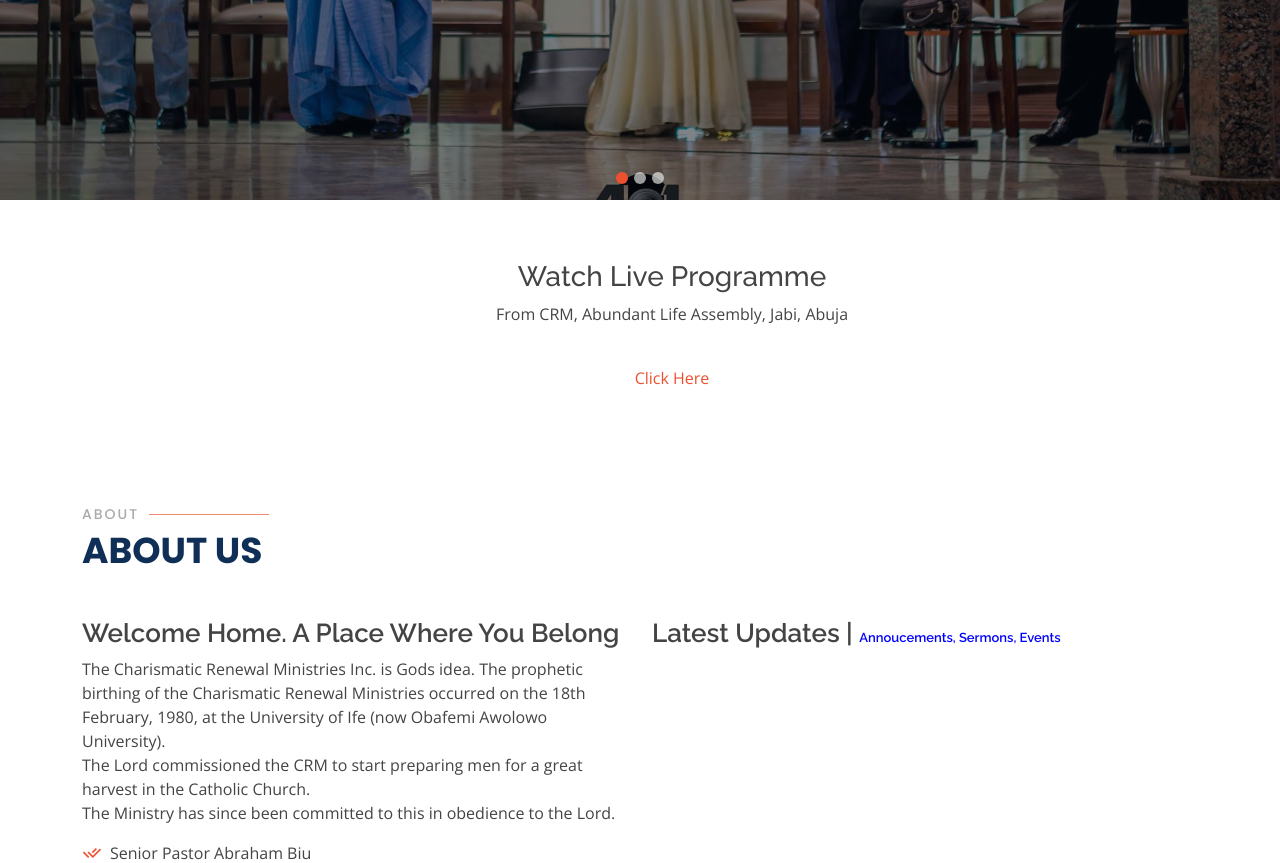
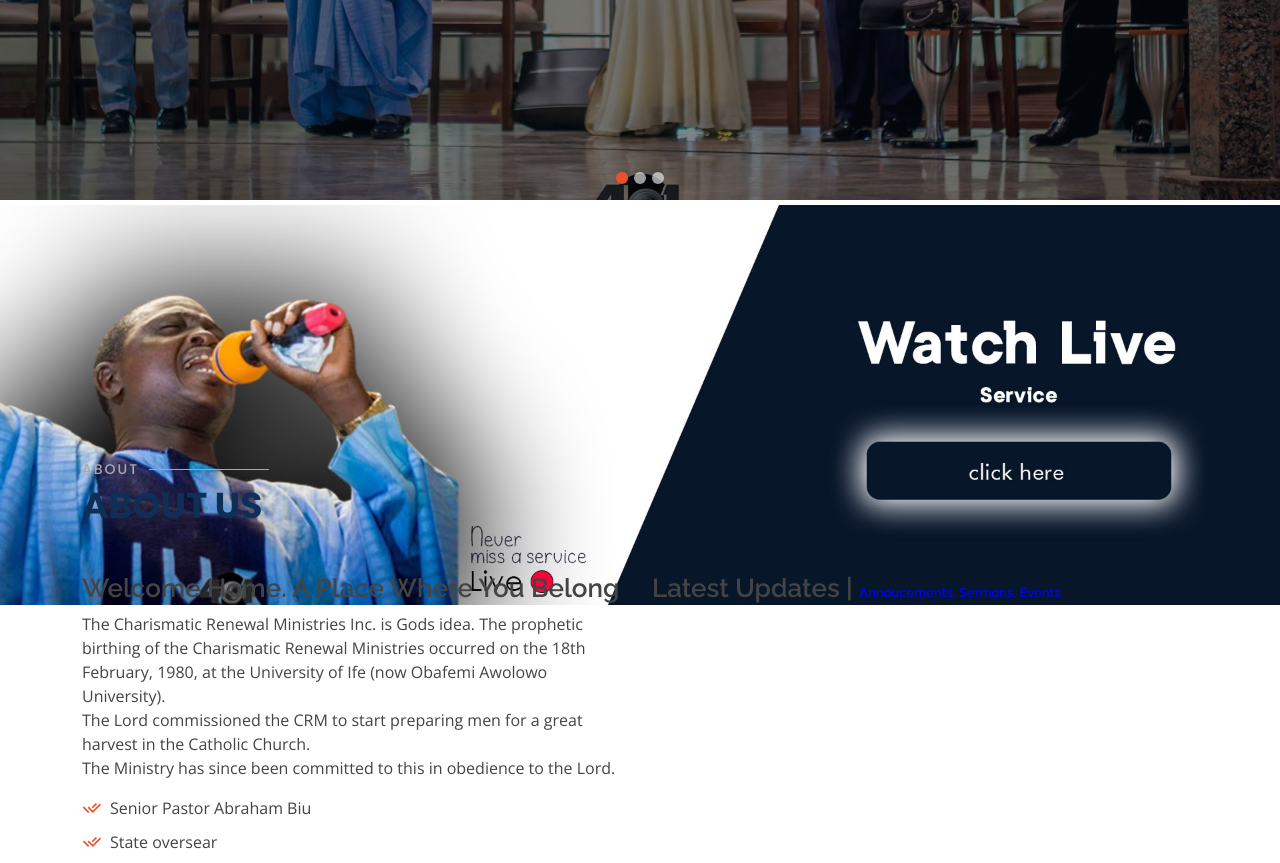
Before and after one commit to tonyihvn/crmfct2landing, a PHP site: page / in a window 1280 px wide. Shown: the part 600-1463 px from the top of the page. Run offline with PHP 8.4, Linux system fonts and the light colour scheme; data that the repository does not hold is empty; some libraries are stand-ins or nearby versions.

Commit message:
update on stream

```diff
--- a/index.php
+++ b/index.php
@@ -107,16 +107,11 @@
   </section><!-- End Hero -->
 
   <main id="main">
-    <section>
-      <div style="margin-left:15%;margin-right:10%;">
-      <div class="text-center">
-          <h3>Watch Live Programme</h3>
-          <p> From CRM, Abundant Life Assembly, Jabi, Abuja</p><br>
-          <a class="cta-btn" href="https://crmfct2.org/livestream.php">Click Here</a>
-</div>
-
-      </div>
-    </section>
+    <div style="width:100%;max-height:200px;margin-top:5px;">
+      <a href="https://crmfct2.org/livestream.php">
+        <img src="assets/img/livestream.jpg" alt="" class="img-fluid">
+      </a>
+    </div>
 
     <!-- ======= About Section ======= -->
     <section id="about" class="about">
--- a/livestream.php
+++ b/livestream.php.php
@@ -59,12 +59,11 @@
 
         <div class="section-title" style="margin-top:50px">
           <h2>Livestream</h2>
-          <p>Live From CRM, Abundant life Assembly</p>
         </div>
 
         <div>
 
-                <div style="margin-left:3%;margin-right:3%;">
+                <div style="margin-left:0.5%;margin-right:0.5%;">
                 <div id="vidlive-yt-embed-6649"></div><script src="https://www.vidlive.co/yt-embed/6649/embed.js"></script>
 
                 </div>
```
Also changed, not shown: assets/img/livestream.jpg (added).
